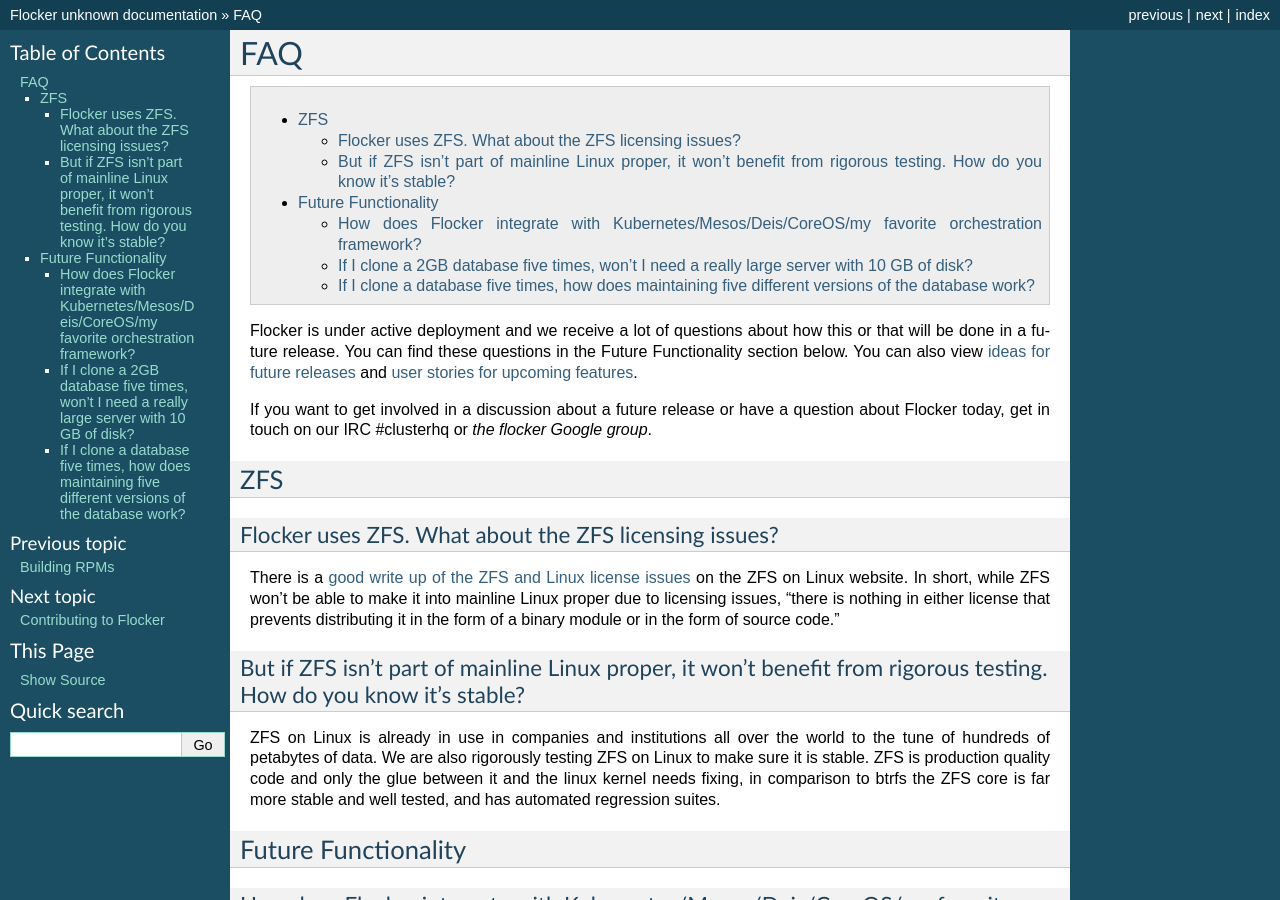
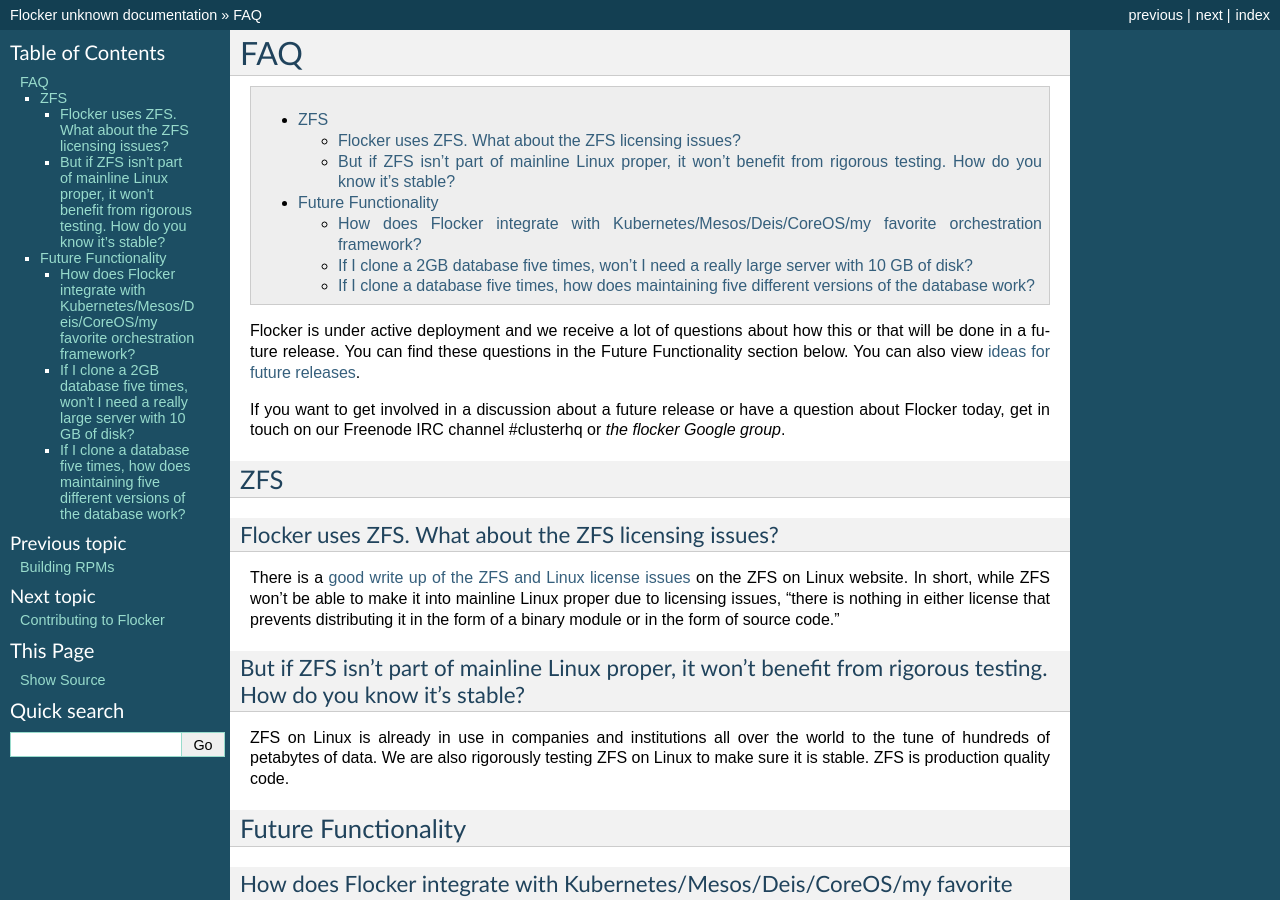
Before and after one commit to ClusterHQ/flocker, a Sphinx documentation site: the page built from docs/faq/index.rst, in a window 1280 px wide and 900 px high. Built offline with Sphinx 7.4.7, drawn with Linux system fonts in a browser that asks for light colours.

Commit message:
address review feedback

```diff
--- a/docs/faq/index.rst
+++ b/docs/faq/index.rst
@@ -7,21 +7,26 @@
     :local:
     :backlinks: none
 
-Flocker is under active deployment and we receive a lot of questions about how this or that will be done in a future release.  You can find these questions in the Future Functionality section below.  You can also view `ideas for future releases`_  and `user stories for upcoming features`_.
+Flocker is under active deployment and we receive a lot of questions about how this or that will be done in a future release.
+You can find these questions in the Future Functionality section below.
+You can also view `ideas for future releases`_.
 
-If you want to get involved in a discussion about a future release or have a question about Flocker today, get in touch on our IRC #clusterhq or `the flocker Google group`.
+If you want to get involved in a discussion about a future release or have a question about Flocker today, get in touch on our Freenode IRC channel #clusterhq or `the flocker Google group`.
 
 ZFS
 ~~~~~~~~~~~~~~~~~~~~~~~~~~~~~~~~~~~~~~~~~~~~~~~~~~~~~~~~~~~~~~~~~~~~~~~~~~~~~~~~~~~~~~~~~~~~~~~~~~~~~~~~~~~~~~
 
 Flocker uses ZFS. What about the ZFS licensing issues?
 **************************************************************************************************************
-There is a `good write up of the ZFS and Linux license issues`_ on the ZFS on Linux website.  In short, while ZFS won't be able to make it into mainline Linux proper due to licensing issues, "there is nothing in either license that prevents distributing it in the form of a binary module or in the form of source code."
+There is a `good write up of the ZFS and Linux license issues`_ on the ZFS on Linux website.
+In short, while ZFS won't be able to make it into mainline Linux proper due to licensing issues, "there is nothing in either license that prevents distributing it in the form of a binary module or in the form of source code."
 
 
 But if ZFS isn't part of mainline Linux proper, it won't benefit from rigorous testing.  How do you know it's stable?
 *********************************************************************************************************************
-ZFS on Linux is already in use in companies and institutions all over the world to the tune of hundreds of petabytes of data.  We are also rigorously testing ZFS on Linux to make sure it is stable. ZFS is production quality code and only the glue between it and the linux kernel needs fixing, in comparison to btrfs the ZFS core is far more stable and well tested, and has automated regression suites.
+ZFS on Linux is already in use in companies and institutions all over the world to the tune of hundreds of petabytes of data.
+We are also rigorously testing ZFS on Linux to make sure it is stable.
+ZFS is production quality code.
 
 Future Functionality
 ~~~~~~~~~~~~~~~~~~~~~~~~~~~~~~~~~~~~~~~~~~~~~~~~~~~~~~~~~~~~~~~~~~~~~~~~~~~~~~~~~~~~~~~~~~~~~~~~~~~~~~~~~~~~~~
@@ -53,7 +58,6 @@
 
 The upshot if which is that you shouldn't need to change the apps at all, except to configure each clone with a different URL.
 
-.. _ideas for future releases: https://github.com/ClusterHQ/flocker/blob/master/docs/roadmap/index.rst
-.. _user stories for upcoming features: tbd
+.. _ideas for future releases: :doc:/roadmap/index
 .. _good write up of the ZFS and Linux license issues: http://zfsonlinux.org/faq.html#WhatAboutTheLicensingIssue
 .. _the flocker Google group: https://groups.google.com/forum/#!forum/flocker-users
```
